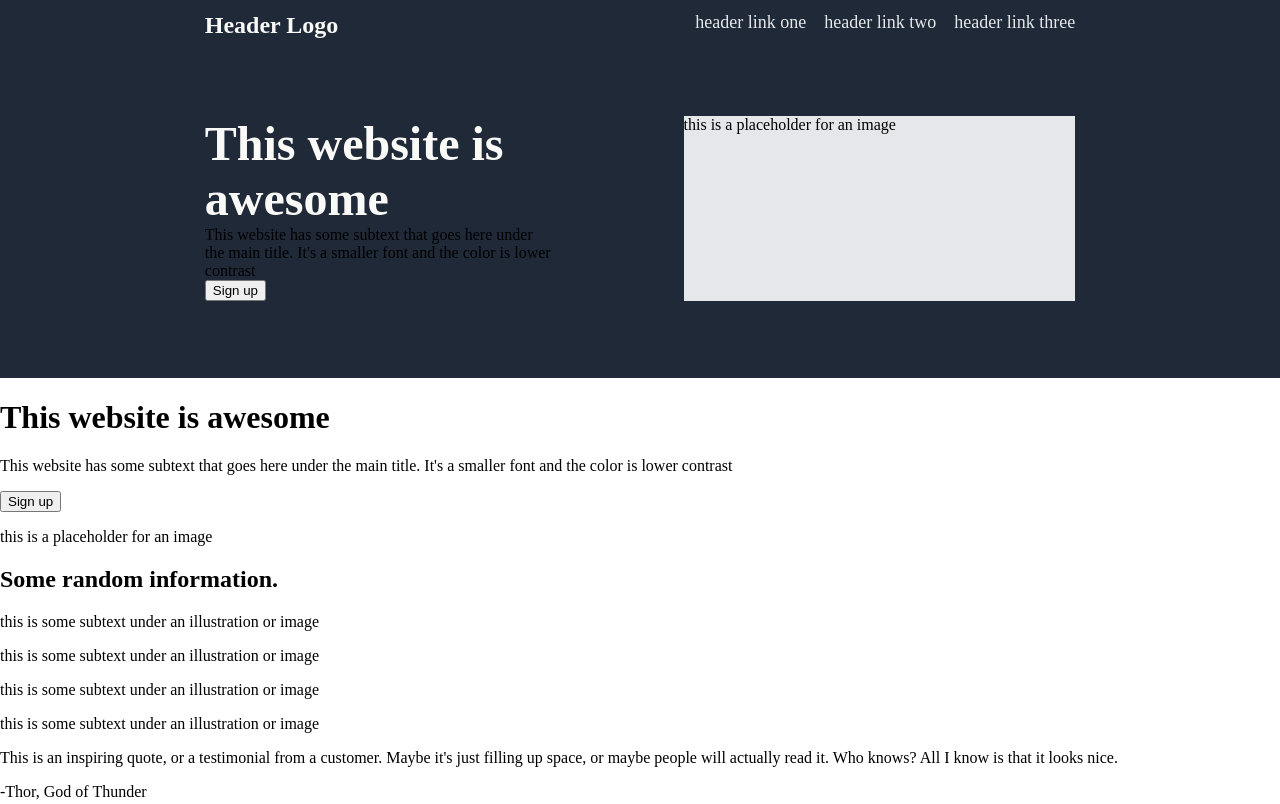
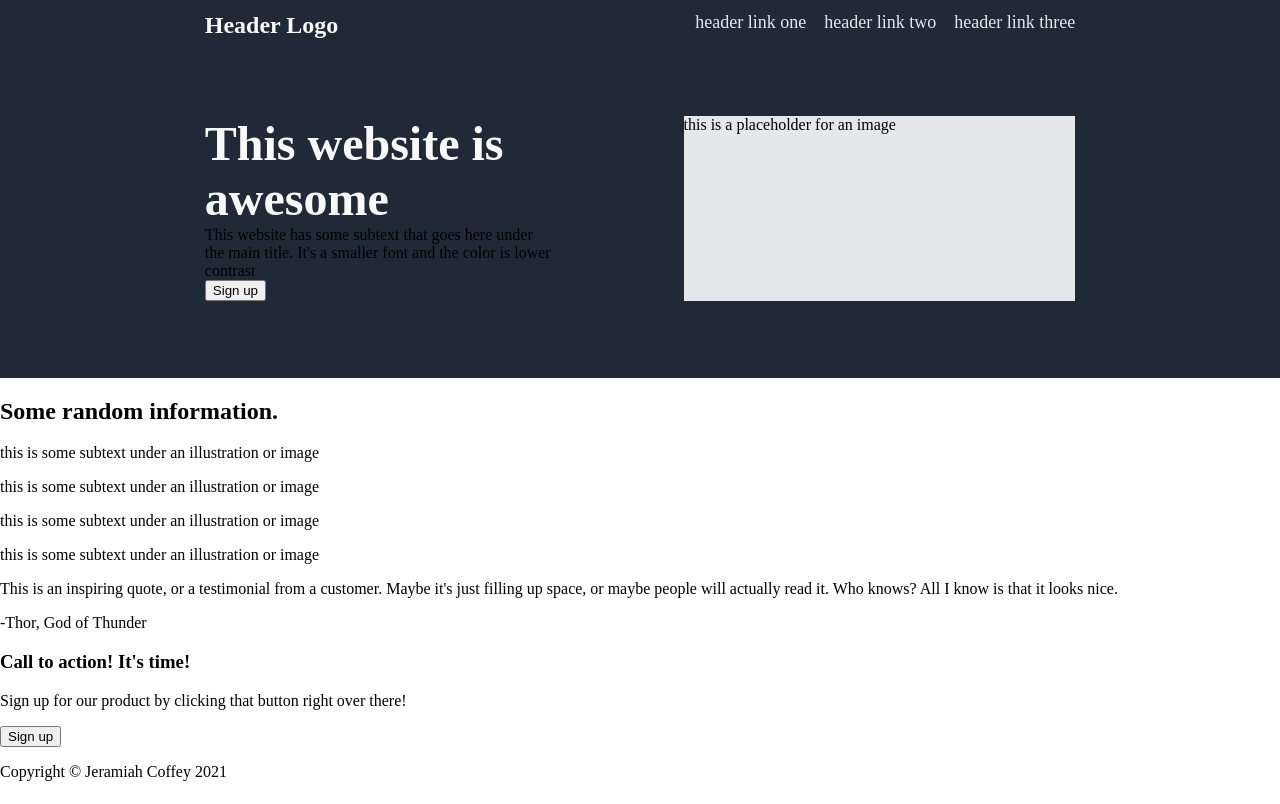
Before and after one commit to jeramiahgcoffey/landing-page, a plain HTML site: page index.html in a window 1280 px wide. Shown: the top 804 px of the page. Drawn offline with Linux system fonts and the light colour scheme.

Commit message:
Im not sure what happened to git, but this is the most current and correct layout

```diff
--- a/index.html
+++ b/index.html
@@ -32,19 +32,6 @@
             </div>
         </div>
         </header>
-        <div>
-            <h1>This website is awesome</h1>
-            <p>
-                This website has some subtext that goes here under the main
-                title. It's a smaller font and the color is lower contrast
-            </p>
-            <button>Sign up</button>
-        </div>
-        <div>
-            <p>this is a placeholder for an image</p>
-        </div>
-
-        <div>
             <h2>Some random information.</h2>
             <div>
                 <div class="blank-box"></div>
```
